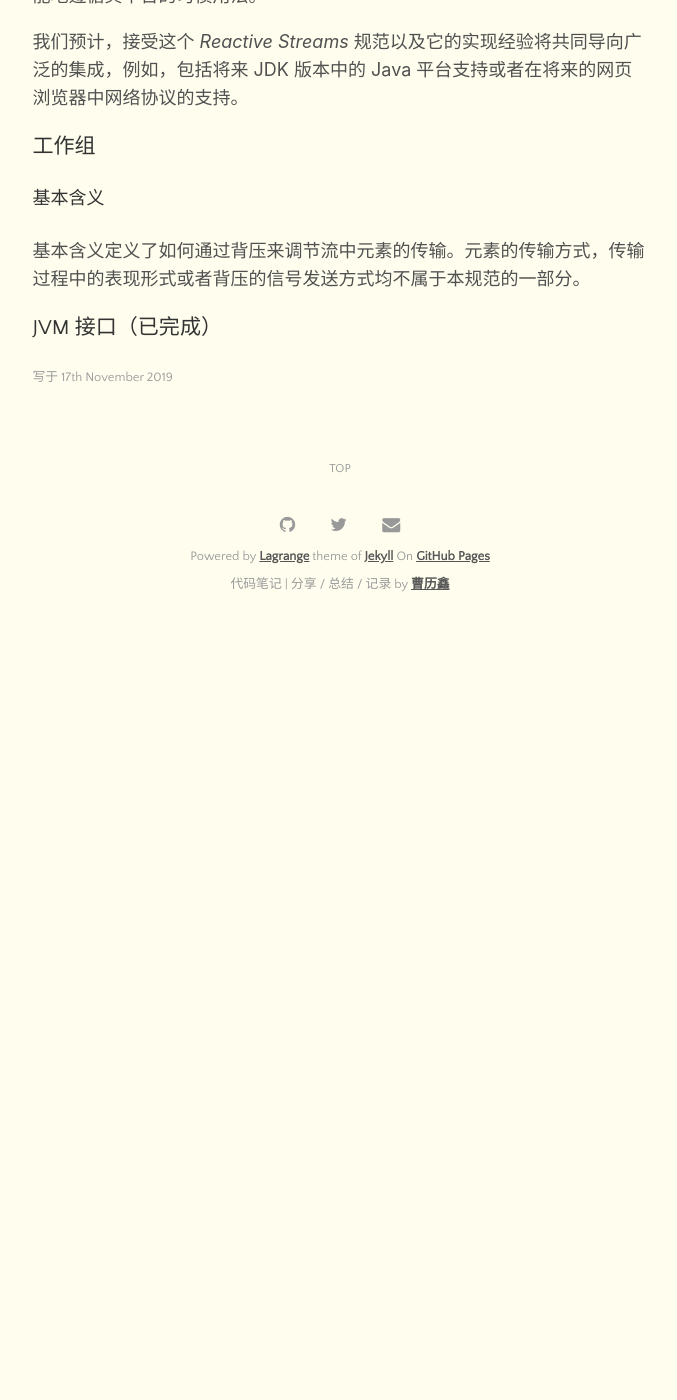
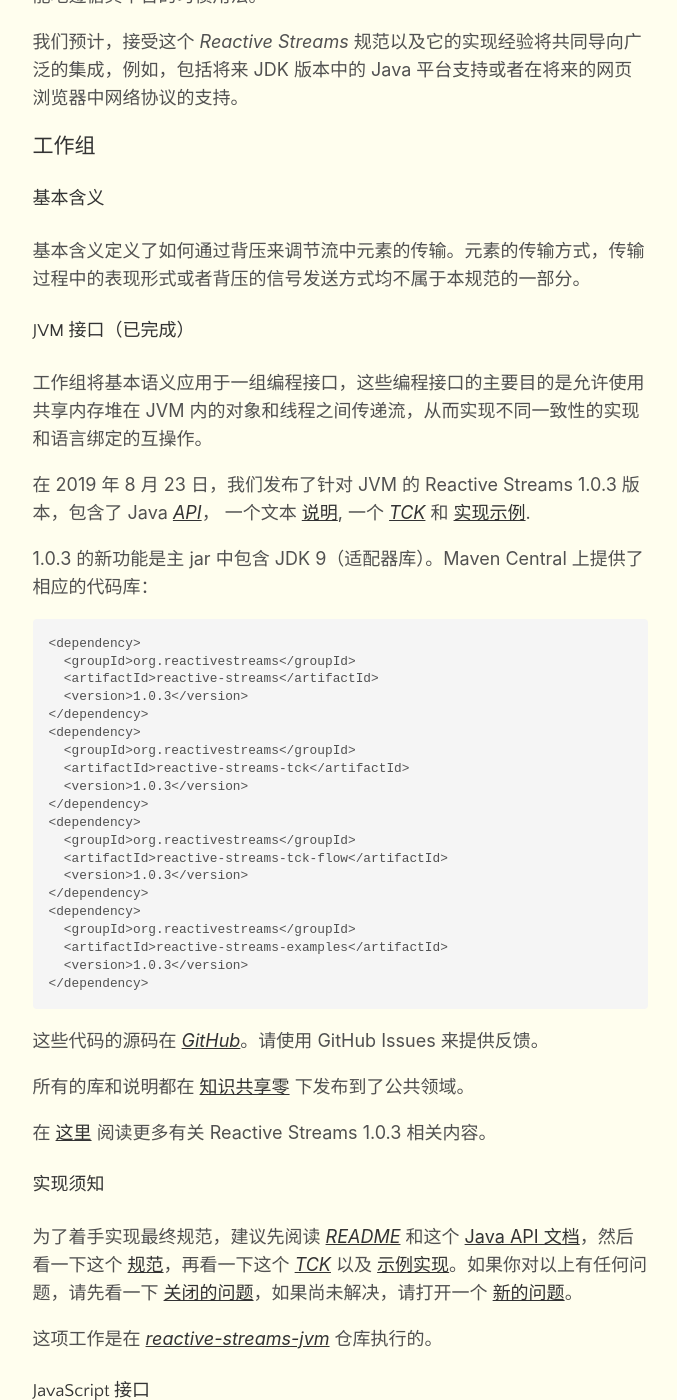
Before and after one commit to lexcao/lexcao.github.io, a Jekyll site: the page built from _posts/zh/2019-11-17-reactive-streams.md, in a window 1280 px wide and 1400 px high, scrolled down 1384 px. Shown: the whole window, without its empty margins (300-977 px from the left). Built offline with Jekyll 4.4.1, drawn with Linux system fonts in a browser that asks for light colours; comment, search, counter and statistics services are not loaded; before the commit the page ends 2014 px from its top, so only the background shows below that; some of the changed text lies outside the part shown.

Commit message:
blog(reactive-streams): finish translation

````diff
--- a/_posts/zh/2019-11-17-reactive-streams.md
+++ b/_posts/zh/2019-11-17-reactive-streams.md
@@ -47,4 +47,57 @@ uid: reactive-streams
 
 基本含义定义了如何通过背压来调节流中元素的传输。元素的传输方式，传输过程中的表现形式或者背压的信号发送方式均不属于本规范的一部分。
 
-### JVM 接口（已完成）
+#### JVM 接口（已完成）
+
+工作组将基本语义应用于一组编程接口，这些编程接口的主要目的是允许使用共享内存堆在 JVM 内的对象和线程之间传递流，从而实现不同一致性的实现和语言绑定的互操作。
+
+在 2019 年 8 月 23 日，我们发布了针对 JVM 的 Reactive Streams 1.0.3 版本，包含了 Java [*API*](https://www.reactive-streams.org/reactive-streams-1.0.3-javadoc)， 一个文本 [说明](https://github.com/reactive-streams/reactive-streams-jvm/blob/v1.0.3/README.md#specification), 一个 [*TCK*](https://www.reactive-streams.org/reactive-streams-tck-1.0.3-javadoc) 和 [实现示例](https://www.reactive-streams.org/reactive-streams-examples-1.0.3-javadoc).
+
+1.0.3 的新功能是主 jar 中包含 JDK 9（适配器库）。Maven Central 上提供了相应的代码库：
+
+```
+<dependency>
+  <groupId>org.reactivestreams</groupId>
+  <artifactId>reactive-streams</artifactId>
+  <version>1.0.3</version>
+</dependency>
+<dependency>
+  <groupId>org.reactivestreams</groupId>
+  <artifactId>reactive-streams-tck</artifactId>
+  <version>1.0.3</version>
+</dependency>
+<dependency>
+  <groupId>org.reactivestreams</groupId>
+  <artifactId>reactive-streams-tck-flow</artifactId>
+  <version>1.0.3</version>
+</dependency>
+<dependency>
+  <groupId>org.reactivestreams</groupId>
+  <artifactId>reactive-streams-examples</artifactId>
+  <version>1.0.3</version>
+</dependency>
+```
+
+这些代码的源码在 [*GitHub*](https://github.com/reactive-streams/reactive-streams-jvm/tree/v1.0.3)。请使用 GitHub Issues 来提供反馈。
+
+所有的库和说明都在 [知识共享零](http://creativecommons.org/publicdomain/zero/1.0) 下发布到了公共领域。
+
+在 [这里](https://www.reactive-streams.org/announce-1.0.3) 阅读更多有关 Reactive Streams 1.0.3 相关内容。
+
+#### 实现须知
+
+为了着手实现最终规范，建议先阅读 [*README*](https://github.com/reactive-streams/reactive-streams-jvm/blob/v1.0.3/README.md) 和这个 [Java API 文档](https://www.reactive-streams.org/reactive-streams-1.0.3-javadoc)，然后看一下这个 [规范](https://github.com/reactive-streams/reactive-streams-jvm/blob/v1.0.3/README.md#specification)，再看一下这个 [*TCK*](https://github.com/reactive-streams/reactive-streams-jvm/tree/v1.0.3/tck) 以及 [示例实现](https://github.com/reactive-streams/reactive-streams-jvm/tree/v1.0.3/examples/src/main/java/org/reactivestreams/example/unicast)。如果你对以上有任何问题，请先看一下 [关闭的问题](https://github.com/reactive-streams/reactive-streams-jvm/issues?page=1&state=closed)，如果尚未解决，请打开一个 [新的问题](https://github.com/reactive-streams/reactive-streams-jvm/issues/new)。
+
+这项工作是在 [*reactive-streams-jvm*](https://github.com/reactive-streams/reactive-streams-jvm/) 仓库执行的。
+
+#### JavaScript 接口
+
+这个工作组定义了一组最小的对象属性，用于观察 JavaScript 运行环境中的流元素。目的是提供一个可测试的规范，该规范允许不同实现在同一个运行环境进行互操作。
+
+这项工作是在 [*reactive-streams-js*](https://github.com/reactive-streams/reactive-streams-js/) 仓库执行的。
+
+#### 网路协议
+
+该工作组定义了用于在各种传输介质上传递 Reactive Streams，其中涉及到元素的序列化和反序列化。此类传输媒介例如 TCP，UDP，HTTP 和 WebSockets。
+
+这项工作是在 [*reactive-streams-io*](https://github.com/reactive-streams/reactive-streams-io/) 仓库执行的。
````
